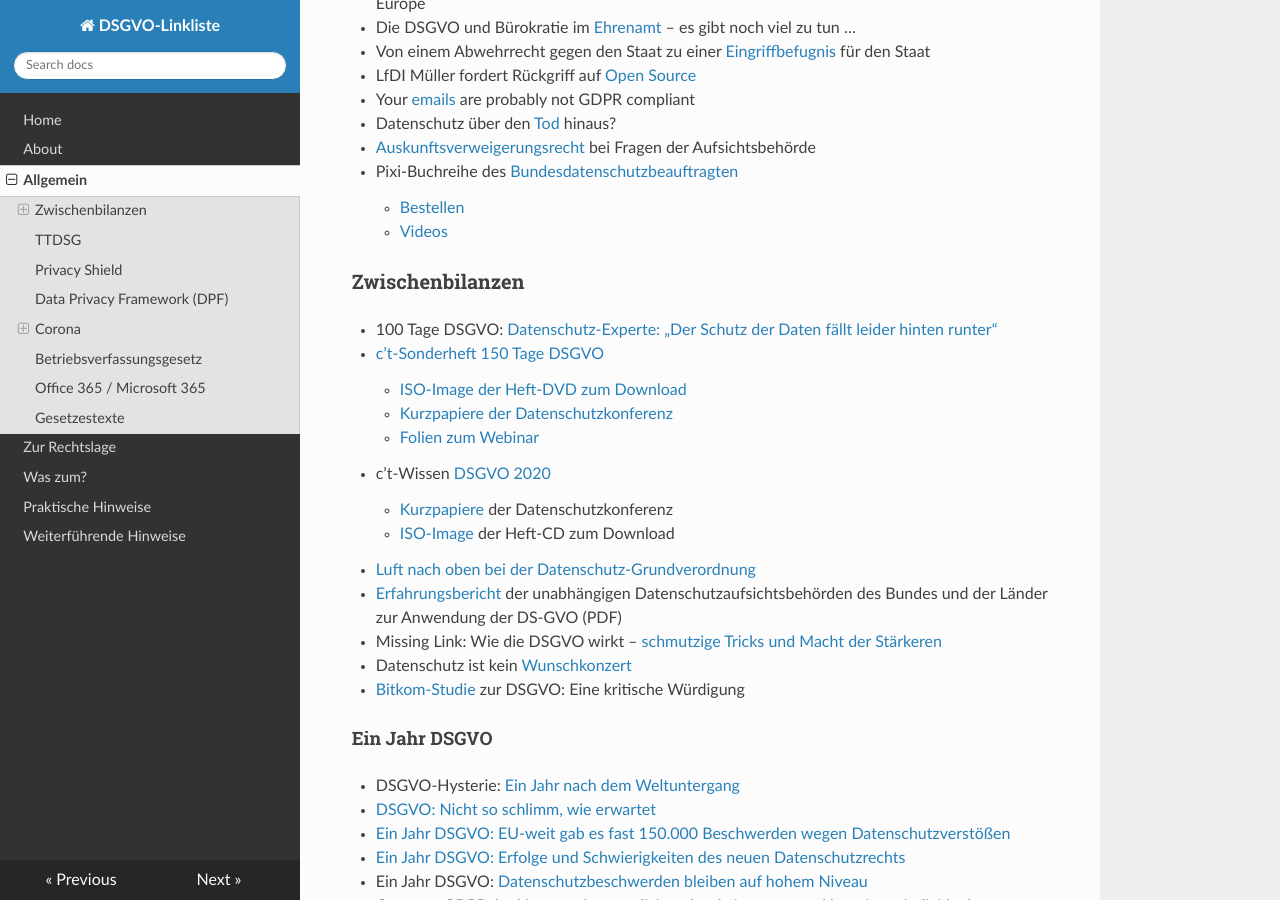
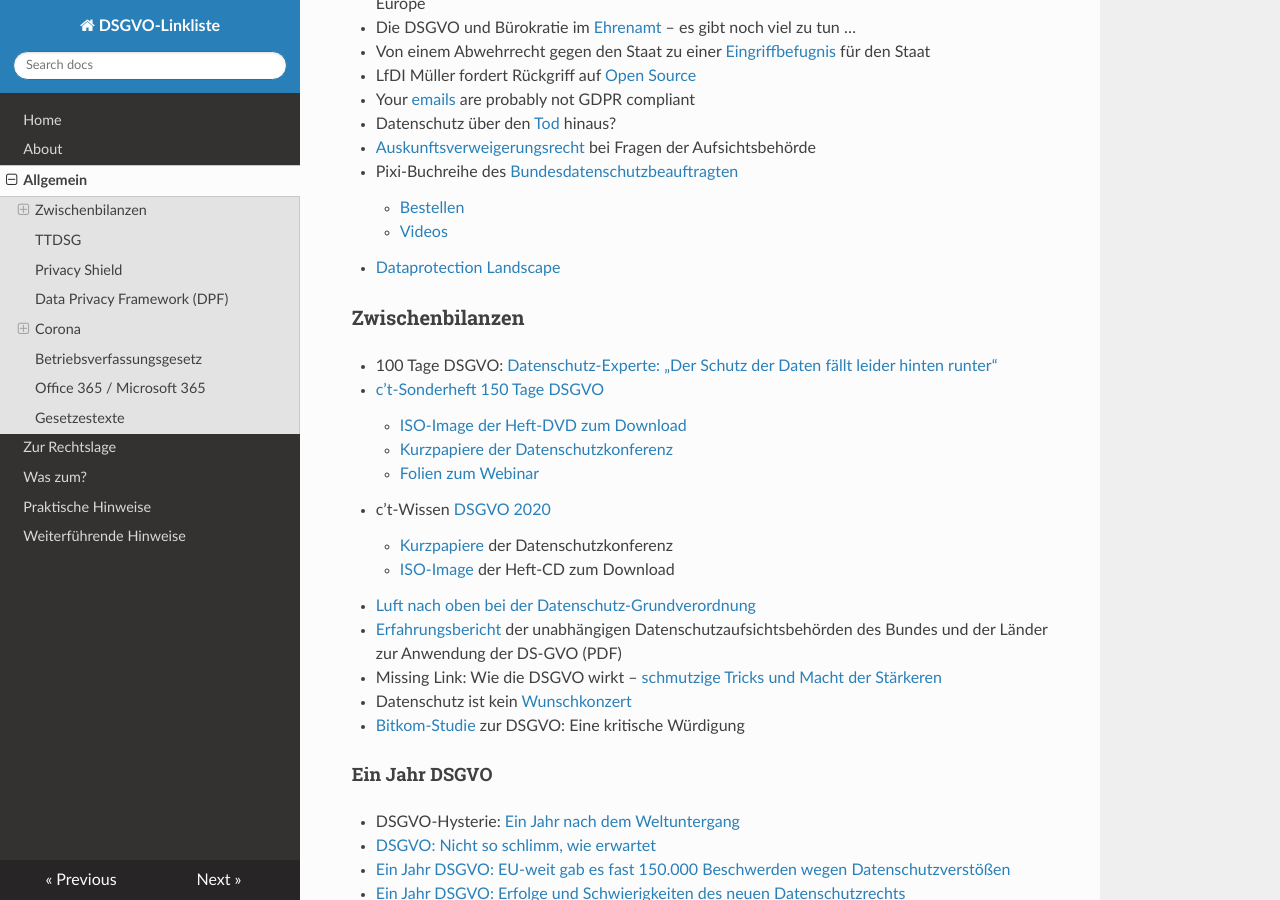
Before and after one commit to jrselzer/DSGVO-Linkliste, an MkDocs documentation site: the page built from docs/Allgemein.md, in a window 1280 px wide and 900 px high, scrolled down 1459 px. Built offline with MkDocs 1.6.1, drawn with Linux system fonts in a browser that asks for light colours; nearby versions of some CDN libraries.

Commit message:
Update Allgemein.md

```diff
--- a/docs/Allgemein.md
+++ b/docs/Allgemein.md
@@ -59,6 +59,7 @@ Allgemein
 * Pixi-Buchreihe des [Bundesdatenschutzbeauftragten](https://www.bfdi.bund.de/DE/Home/home_node.html)
     *  [Bestellen](https://www.bfdi.bund.de/DE/Service/Publikationen/Pixi/Pixi_node.html)
     *  [Videos](https://www.bfdi.bund.de/DE/Service/Mediathek/Pixi/Pixi-node.html)
+* [Dataprotection Landscape](https://dataprotection-landscape.com/)
 ### Zwischenbilanzen
 * 100 Tage DSGVO: [Datenschutz-Experte: „Der Schutz der Daten fällt leider hinten runter“](https://www.augsburger-allgemeine.de/bayern/Datenschutz-Experte-Der-Schutz-der-Daten-faellt-leider-hinten-runter-id52044086.html)
 * [c’t-Sonderheft 150 Tage DSGVO](https://www.heise.de/select/ct-wissen/2019/1/softlinks/wuge?wt_mc=pred.red.ct.sh_wissen012019.106.softlink.softlink)
```
